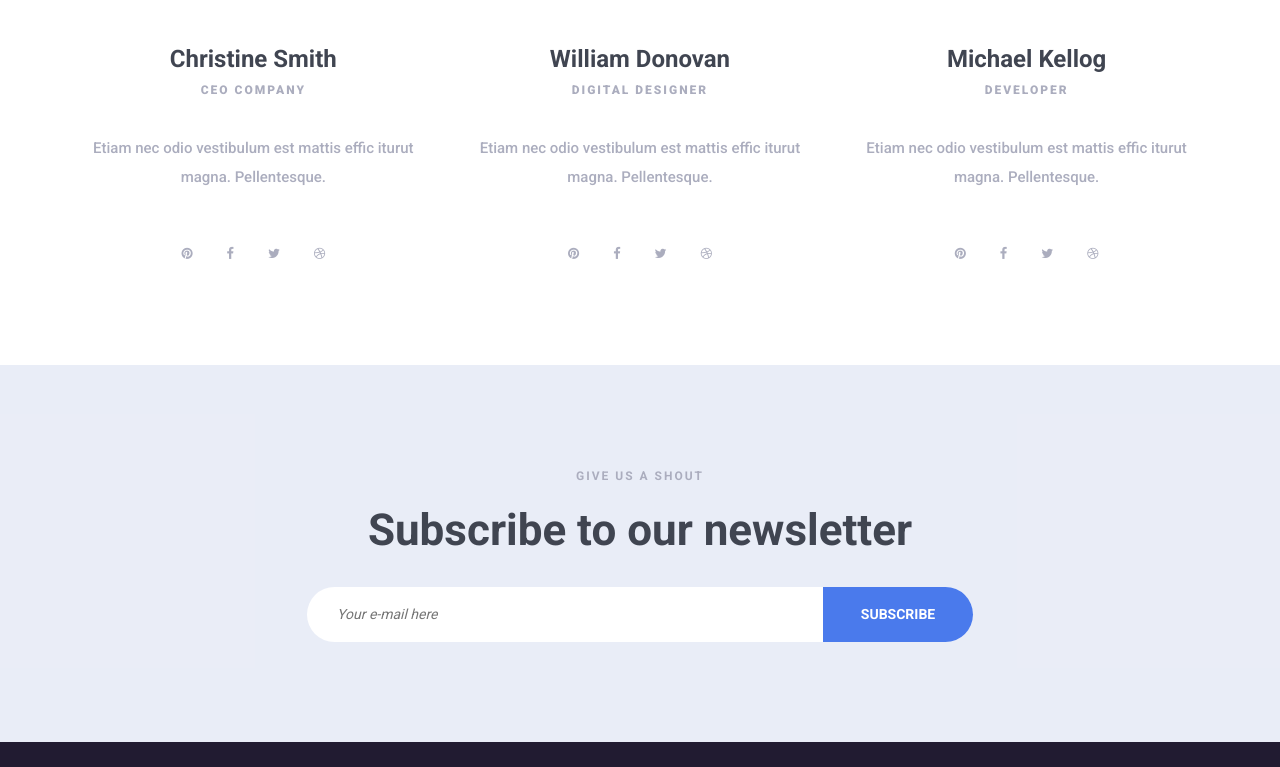
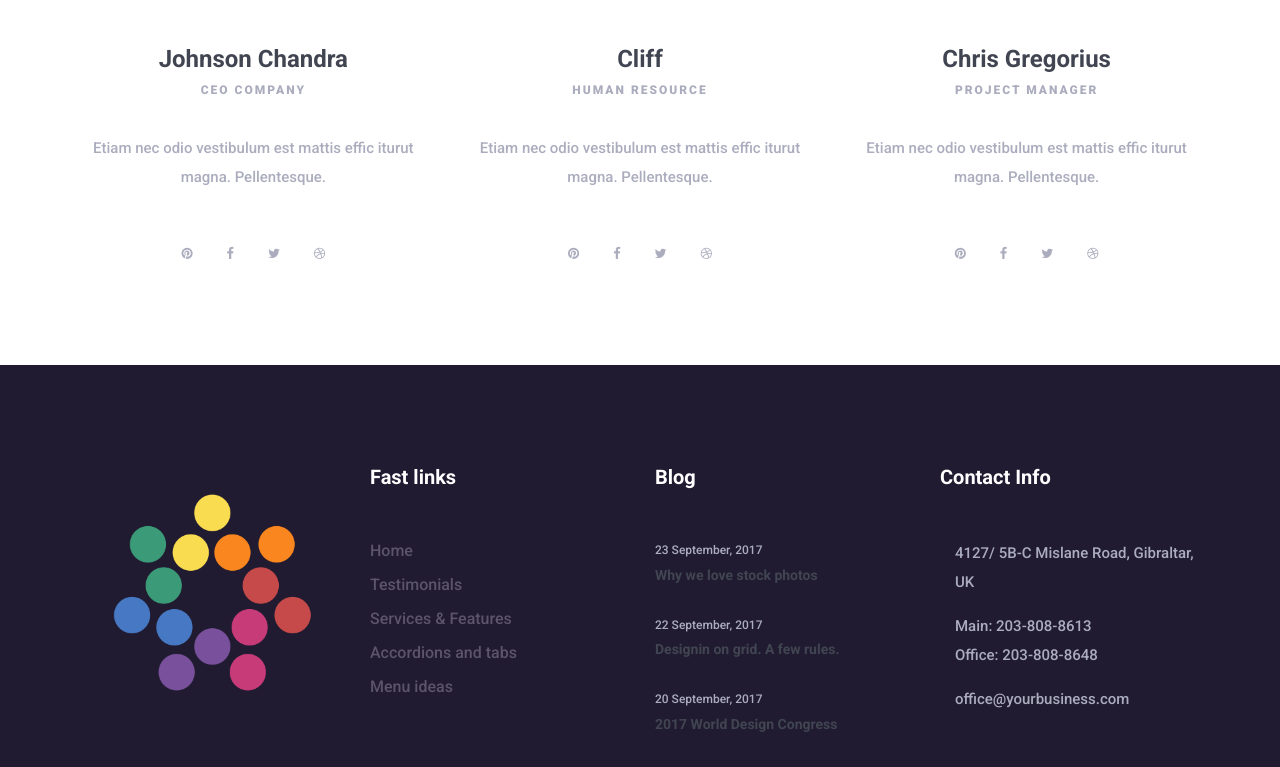
Before and after one commit to sftmm/webmayacatalyst, a plain HTML site: page about.html in a window 1280 px wide. Shown: the part 3143-3910 px from the top of the page. Drawn offline with Linux system fonts and the light colour scheme.

Commit message:
change people

```diff
--- a/about.html
+++ b/about.html
@@ -9,7 +9,7 @@
     <!-- The above 4 meta tags *must* come first in the head; any other head content must come *after* these tags -->
 
     <!-- Title -->
-    <title>Mosh - Creative Business Template | About</title>
+    <title>Maya Catalyst</title>
 
     <!-- Favicon -->
     <link rel="icon" href="img/core-img/favicon.ico">
@@ -260,7 +260,7 @@
                             </div>
                             <!-- Meta Info -->
                             <div class="team-meta-info">
-                                <h4>Christine Smith</h4>
+                                <h4>Johnson Chandra</h4>
                                 <span>CEO Company</span>
                                 <p>Etiam nec odio vestibulum est mattis effic iturut magna. Pellentesque.</p>
                             </div>
@@ -280,8 +280,8 @@
                             </div>
                             <!-- Meta Info -->
                             <div class="team-meta-info">
-                                <h4>William Donovan</h4>
-                                <span>digital designer</span>
+                                <h4>Cliff </h4>
+                                <span>Human Resource</span>
                                 <p>Etiam nec odio vestibulum est mattis effic iturut magna. Pellentesque.</p>
                             </div>
                             <!-- Social Info -->
@@ -300,8 +300,8 @@
                             </div>
                             <!-- Meta Info -->
                             <div class="team-meta-info">
-                                <h4>Michael Kellog</h4>
-                                <span>Developer</span>
+                                <h4>Chris Gregorius</h4>
+                                <span>Project Manager</span>
                                 <p>Etiam nec odio vestibulum est mattis effic iturut magna. Pellentesque.</p>
                             </div>
                             <!-- Social Info -->
@@ -320,8 +320,8 @@
                             </div>
                             <!-- Meta Info -->
                             <div class="team-meta-info">
-                                <h4>William Donovan</h4>
-                                <span>digital designer</span>
+                                <h4>Ranto Limbong</h4>
+                                <span>IT </span>
                                 <p>Etiam nec odio vestibulum est mattis effic iturut magna. Pellentesque.</p>
                             </div>
                             <!-- Social Info -->
@@ -339,7 +339,7 @@
     </section>
     <!-- ***** Features Area Start ***** -->
 
-    <section class="mosh-subscribe-newsletter-area bg-img bg-overlay-white section_padding_100" style="background-image: url(img/bg-img/sub-1.jpg);">
+    <!-- <section class="mosh-subscribe-newsletter-area bg-img bg-overlay-white section_padding_100" style="background-image: url(img/bg-img/sub-1.jpg);">
         <div class="container">
             <div class="row">
                 <div class="col-12">
@@ -354,7 +354,7 @@
                 </div>
             </div>
         </div>
-    </section>
+    </section> -->
 
     <!-- ***** Footer Area Start ***** -->
     <footer class="footer-area clearfix">
```
Also changed, not shown: blog.html (+1 -1 lines), contact.html (+1 -1 lines), elements.html (+1 -1 lines), portfolio.html (+1 -1 lines), services.html (+1 -1 lines).
